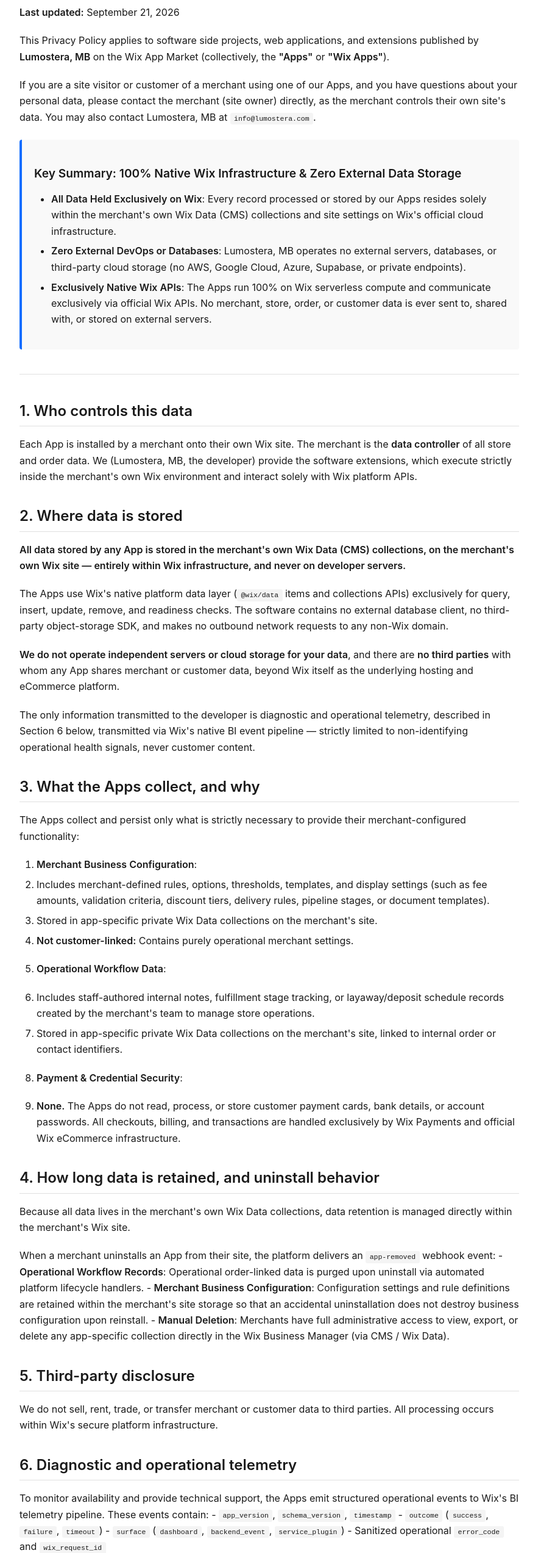
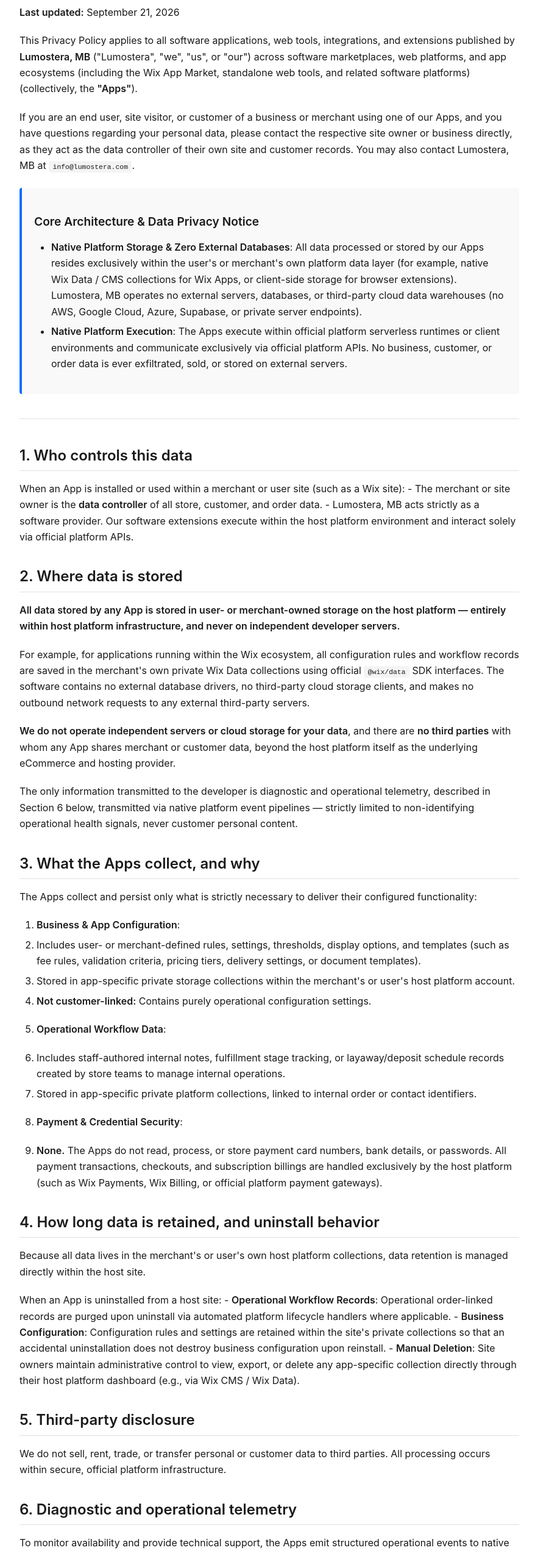
Before and after one commit to Algiras/legal, a plain HTML site: page privacy-policy.html in a window 1280 px wide. Shown: the part 86-2632 px from the top of the page at 61% size, without its empty margins (198-1081 px from the left). Drawn offline with Linux system fonts and the light colour scheme.

Commit message:
docs: broaden legal documents to cover software applications, side projects and platform extensions

```diff
--- a/privacy-policy.html
+++ b/privacy-policy.html
@@ -176,65 +176,66 @@
   <div class="container">
     <h1>Privacy Policy</h1>
 <p><strong>Last updated:</strong> September 21, 2026</p>
-<p>This Privacy Policy applies to software side projects, web applications, and extensions published by <strong>Lumostera, MB</strong> on the Wix App Market (collectively, the <strong>"Apps"</strong> or <strong>"Wix Apps"</strong>).</p>
-<p>If you are a site visitor or customer of a merchant using one of our Apps, and you have questions about your personal data, please contact the merchant (site owner) directly, as the merchant controls their own site's data. You may also contact Lumostera, MB at <code>info@lumostera.com</code>.</p>
+<p>This Privacy Policy applies to all software applications, web tools, integrations, and extensions published by <strong>Lumostera, MB</strong> ("Lumostera", "we", "us", or "our") across software marketplaces, web platforms, and app ecosystems (including the Wix App Market, standalone web tools, and related software platforms) (collectively, the <strong>"Apps"</strong>).</p>
+<p>If you are an end user, site visitor, or customer of a business or merchant using one of our Apps, and you have questions regarding your personal data, please contact the respective site owner or business directly, as they act as the data controller of their own site and customer records. You may also contact Lumostera, MB at <code>info@lumostera.com</code>.</p>
 <blockquote>
-<h3><strong>Key Summary: 100% Native Wix Infrastructure &amp; Zero External Data Storage</strong></h3>
+<h3><strong>Core Architecture &amp; Data Privacy Notice</strong></h3>
 <ul>
-<li><strong>All Data Held Exclusively on Wix</strong>: Every record processed or stored by our Apps resides solely within the merchant's own Wix Data (CMS) collections and site settings on Wix's official cloud infrastructure.</li>
-<li><strong>Zero External DevOps or Databases</strong>: Lumostera, MB operates no external servers, databases, or third-party cloud storage (no AWS, Google Cloud, Azure, Supabase, or private endpoints).</li>
-<li><strong>Exclusively Native Wix APIs</strong>: The Apps run 100% on Wix serverless compute and communicate exclusively via official Wix APIs. No merchant, store, order, or customer data is ever sent to, shared with, or stored on external servers.</li>
+<li><strong>Native Platform Storage &amp; Zero External Databases</strong>: All data processed or stored by our Apps resides exclusively within the user's or merchant's own platform data layer (for example, native Wix Data / CMS collections for Wix Apps, or client-side storage for browser extensions). Lumostera, MB operates no external servers, databases, or third-party cloud data warehouses (no AWS, Google Cloud, Azure, Supabase, or private server endpoints).</li>
+<li><strong>Native Platform Execution</strong>: The Apps execute within official platform serverless runtimes or client environments and communicate exclusively via official platform APIs. No business, customer, or order data is ever exfiltrated, sold, or stored on external servers.</li>
 </ul>
 </blockquote>
 <hr />
 <h2>1. Who controls this data</h2>
-<p>Each App is installed by a merchant onto their own Wix site. The merchant is the <strong>data controller</strong> of all store and order data. We (Lumostera, MB, the developer) provide the software extensions, which execute strictly inside the merchant's own Wix environment and interact solely with Wix platform APIs.</p>
+<p>When an App is installed or used within a merchant or user site (such as a Wix site):
+- The merchant or site owner is the <strong>data controller</strong> of all store, customer, and order data.
+- Lumostera, MB acts strictly as a software provider. Our software extensions execute within the host platform environment and interact solely via official platform APIs.</p>
 <h2>2. Where data is stored</h2>
-<p><strong>All data stored by any App is stored in the merchant's own Wix Data (CMS) collections, on the merchant's own Wix site — entirely within Wix infrastructure, and never on developer servers.</strong> </p>
-<p>The Apps use Wix's native platform data layer (<code>@wix/data</code> items and collections APIs) exclusively for query, insert, update, remove, and readiness checks. The software contains no external database client, no third-party object-storage SDK, and makes no outbound network requests to any non-Wix domain.</p>
-<p><strong>We do not operate independent servers or cloud storage for your data</strong>, and there are <strong>no third parties</strong> with whom any App shares merchant or customer data, beyond Wix itself as the underlying hosting and eCommerce platform.</p>
-<p>The only information transmitted to the developer is diagnostic and operational telemetry, described in Section 6 below, transmitted via Wix's native BI event pipeline — strictly limited to non-identifying operational health signals, never customer content.</p>
+<p><strong>All data stored by any App is stored in user- or merchant-owned storage on the host platform — entirely within host platform infrastructure, and never on independent developer servers.</strong> </p>
+<p>For example, for applications running within the Wix ecosystem, all configuration rules and workflow records are saved in the merchant's own private Wix Data collections using official <code>@wix/data</code> SDK interfaces. The software contains no external database drivers, no third-party cloud storage clients, and makes no outbound network requests to any external third-party servers.</p>
+<p><strong>We do not operate independent servers or cloud storage for your data</strong>, and there are <strong>no third parties</strong> with whom any App shares merchant or customer data, beyond the host platform itself as the underlying eCommerce and hosting provider.</p>
+<p>The only information transmitted to the developer is diagnostic and operational telemetry, described in Section 6 below, transmitted via native platform event pipelines — strictly limited to non-identifying operational health signals, never customer personal content.</p>
 <h2>3. What the Apps collect, and why</h2>
-<p>The Apps collect and persist only what is strictly necessary to provide their merchant-configured functionality:</p>
+<p>The Apps collect and persist only what is strictly necessary to deliver their configured functionality:</p>
 <ol>
-<li><strong>Merchant Business Configuration</strong>:</li>
-<li>Includes merchant-defined rules, options, thresholds, templates, and display settings (such as fee amounts, validation criteria, discount tiers, delivery rules, pipeline stages, or document templates).</li>
-<li>Stored in app-specific private Wix Data collections on the merchant's site.</li>
+<li><strong>Business &amp; App Configuration</strong>:</li>
+<li>Includes user- or merchant-defined rules, settings, thresholds, display options, and templates (such as fee rules, validation criteria, pricing tiers, delivery settings, or document templates).</li>
+<li>Stored in app-specific private storage collections within the merchant's or user's host platform account.</li>
 <li>
-<p><strong>Not customer-linked:</strong> Contains purely operational merchant settings.</p>
+<p><strong>Not customer-linked:</strong> Contains purely operational configuration settings.</p>
 </li>
 <li>
 <p><strong>Operational Workflow Data</strong>:</p>
 </li>
-<li>Includes staff-authored internal notes, fulfillment stage tracking, or layaway/deposit schedule records created by the merchant's team to manage store operations.</li>
+<li>Includes staff-authored internal notes, fulfillment stage tracking, or layaway/deposit schedule records created by store teams to manage internal operations.</li>
 <li>
-<p>Stored in app-specific private Wix Data collections on the merchant's site, linked to internal order or contact identifiers.</p>
+<p>Stored in app-specific private platform collections, linked to internal order or contact identifiers.</p>
 </li>
 <li>
 <p><strong>Payment &amp; Credential Security</strong>:</p>
 </li>
-<li><strong>None.</strong> The Apps do not read, process, or store customer payment cards, bank details, or account passwords. All checkouts, billing, and transactions are handled exclusively by Wix Payments and official Wix eCommerce infrastructure.</li>
+<li><strong>None.</strong> The Apps do not read, process, or store payment card numbers, bank details, or passwords. All payment transactions, checkouts, and subscription billings are handled exclusively by the host platform (such as Wix Payments, Wix Billing, or official platform payment gateways).</li>
 </ol>
 <h2>4. How long data is retained, and uninstall behavior</h2>
-<p>Because all data lives in the merchant's own Wix Data collections, data retention is managed directly within the merchant's Wix site.</p>
-<p>When a merchant uninstalls an App from their site, the platform delivers an <code>app-removed</code> webhook event:
-- <strong>Operational Workflow Records</strong>: Operational order-linked data is purged upon uninstall via automated platform lifecycle handlers.
-- <strong>Merchant Business Configuration</strong>: Configuration settings and rule definitions are retained within the merchant's site storage so that an accidental uninstallation does not destroy business configuration upon reinstall.
-- <strong>Manual Deletion</strong>: Merchants have full administrative access to view, export, or delete any app-specific collection directly in the Wix Business Manager (via CMS / Wix Data).</p>
+<p>Because all data lives in the merchant's or user's own host platform collections, data retention is managed directly within the host site.</p>
+<p>When an App is uninstalled from a host site:
+- <strong>Operational Workflow Records</strong>: Operational order-linked records are purged upon uninstall via automated platform lifecycle handlers where applicable.
+- <strong>Business Configuration</strong>: Configuration rules and settings are retained within the site's private collections so that an accidental uninstallation does not destroy business configuration upon reinstall.
+- <strong>Manual Deletion</strong>: Site owners maintain administrative control to view, export, or delete any app-specific collection directly through their host platform dashboard (e.g., via Wix CMS / Wix Data).</p>
 <h2>5. Third-party disclosure</h2>
-<p>We do not sell, rent, trade, or transfer merchant or customer data to third parties. All processing occurs within Wix's secure platform infrastructure.</p>
+<p>We do not sell, rent, trade, or transfer personal or customer data to third parties. All processing occurs within secure, official platform infrastructure.</p>
 <h2>6. Diagnostic and operational telemetry</h2>
-<p>To monitor availability and provide technical support, the Apps emit structured operational events to Wix's BI telemetry pipeline. These events contain:
+<p>To monitor availability and provide technical support, the Apps emit structured operational events to native platform telemetry pipelines. These events contain:
 - <code>app_version</code>, <code>schema_version</code>, <code>timestamp</code>
 - <code>outcome</code> (<code>success</code>, <code>failure</code>, <code>timeout</code>)
-- <code>surface</code> (<code>dashboard</code>, <code>backend_event</code>, <code>service_plugin</code>)
-- Sanitized operational <code>error_code</code> and <code>wix_request_id</code></p>
+- <code>surface</code> (<code>dashboard</code>, <code>backend_event</code>, <code>service_plugin</code>, etc.)
+- Sanitized operational <code>error_code</code> and platform <code>request_id</code></p>
 <p><strong>No customer personal data, note text, recipient details, or raw exception stack traces containing free text are ever transmitted.</strong> All string identifiers pass through strict sanitization filters that discard non-whitelisted tokens prior to transmission.</p>
 <h2>7. Your rights and how to request deletion</h2>
-<h3>For Merchants</h3>
-<p>Merchants may access, export, or delete any data persisted by the Apps directly through the Wix Business Manager (via Wix Data / CMS collections). Additionally, merchants may request manual purging of configuration or historical records by contacting <code>info@lumostera.com</code>.</p>
+<h3>For Merchants &amp; Site Owners</h3>
+<p>Merchants may access, export, or delete any data persisted by the Apps directly through their host platform dashboard (e.g., via Wix Business Manager CMS). Additionally, merchants may request manual assistance with data purging by contacting <code>info@lumostera.com</code>.</p>
 <h3>For Customers of Merchants</h3>
-<p>If you are a consumer or buyer whose order or profile is referenced within a merchant's internal notes or fulfillment timeline, please direct your data subject request (access, correction, or deletion) to the respective merchant. If the merchant requires developer assistance to fulfill an erasure request, the merchant may contact us at <code>info@lumostera.com</code>.</p>
+<p>If you are a consumer or buyer whose order or profile is referenced within a merchant's internal notes or fulfillment timeline, please direct your data subject request (access, correction, or deletion) to the respective merchant or business. If the merchant requires developer assistance to fulfill an erasure request, the merchant may contact us at <code>info@lumostera.com</code>.</p>
 <h3>European Economic Area (EEA) &amp; UK Rights</h3>
 <p>Under the EU General Data Protection Regulation (GDPR) and UK GDPR, data subjects have the right to:
 - Request access to and a copy of their personal data.
@@ -244,7 +245,7 @@
 - Request data portability.
 - Lodge a complaint with a supervisory authority. In Lithuania, the relevant authority is the State Data Protection Inspectorate (<em>Valstybinė duomenų apsaugos inspekcija</em> — VDAI, <a href="https://vdai.lrv.lt">vdai.lrv.lt</a>).</p>
 <h2>8. Children's privacy</h2>
-<p>The Apps are professional, business-to-business tools intended solely for merchants and commercial site owners. We do not knowingly collect or solicit personal data from children under the age of 16. If you believe an App has inadvertently received personal data relating to a child, please contact <code>info@lumostera.com</code> so we may promptly assist the merchant with deletion.</p>
+<p>The Apps are professional and utility tools intended for businesses and site owners. We do not knowingly collect or solicit personal data from children under the age of 16. If you believe an App has inadvertently received personal data relating to a child, please contact <code>info@lumostera.com</code> so we may promptly assist with deletion.</p>
 <h2>9. Changes to this policy</h2>
 <p>We may update this Privacy Policy from time to time to reflect operational, legal, or regulatory changes. Any modifications will be posted to this page with an updated "Last updated" date. Continued use of the Apps after any update constitutes acknowledgment of the revised terms.</p>
 <h2>10. Contact</h2>
```
Also changed, not shown: index.html (+4 -4 lines), terms-of-use.html (+16 -16 lines), 2 other files.
